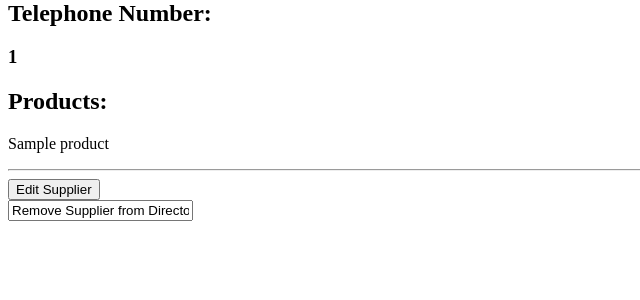
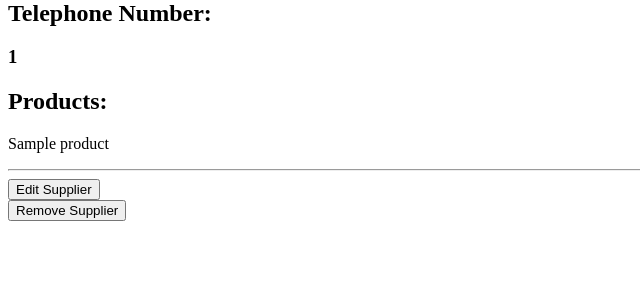
Before and after one commit to JamesSBeedle/Inn-Ventory-Alcohol-Inventory-Application, a Flask app: page /suppliers/1 in a window 1280 px wide. Shown: the part 291-591 px from the top of the page, without its empty margins (0-640 px from the left). Run offline with Flask 2, Linux system fonts and the light colour scheme; a database or web service that is not in the repository returns one stand-in record (values such as "Sample title"); some libraries are stand-ins or nearby versions.

Commit message:
added link to stylesheet to base.html

```diff
--- a/templates/base.html
+++ b/templates/base.html
@@ -4,6 +4,7 @@
     <meta charset="UTF-8">
     <meta http-equiv="X-UA-Compatible" content="IE=edge">
     <meta name="viewport" content="width=device-width, initial-scale=1.0">
+    <link rel="stylesheet" href="{{ url_for('static', filename='style.css') }}">
     <title>Inn-Ventory</title>
 </head>
 <body>
--- a/templates/suppliers/show.html
+++ b/templates/suppliers/show.html
@@ -42,7 +42,7 @@
 
     <section>
         <form action="/suppliers/{{supplier.id}}/delete" method="POST">
-            <input type="sumbit" value="Remove Supplier from Directory">
+            <input type="submit" value="Remove Supplier">
         </form>
     </section>
 </article>
```
